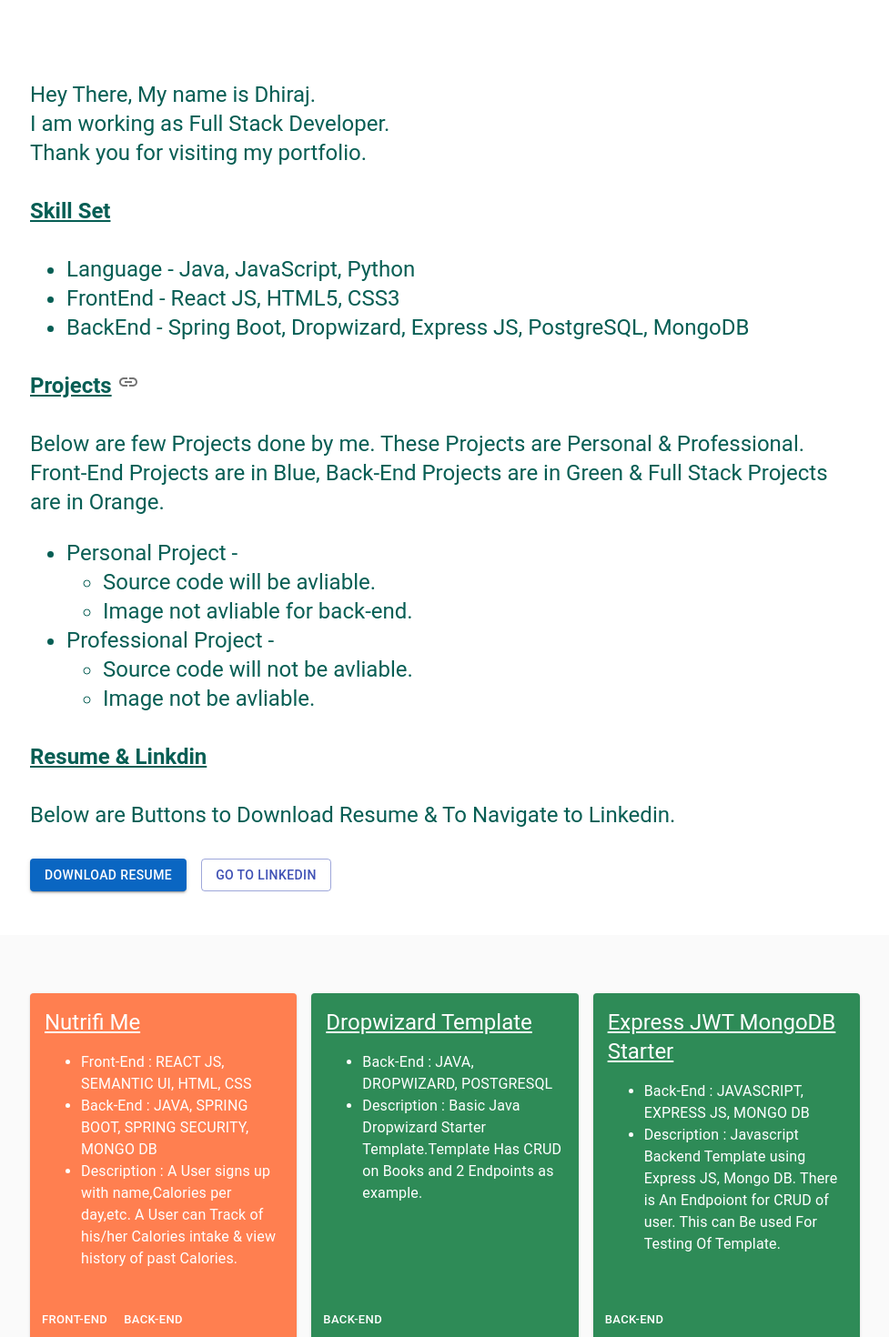
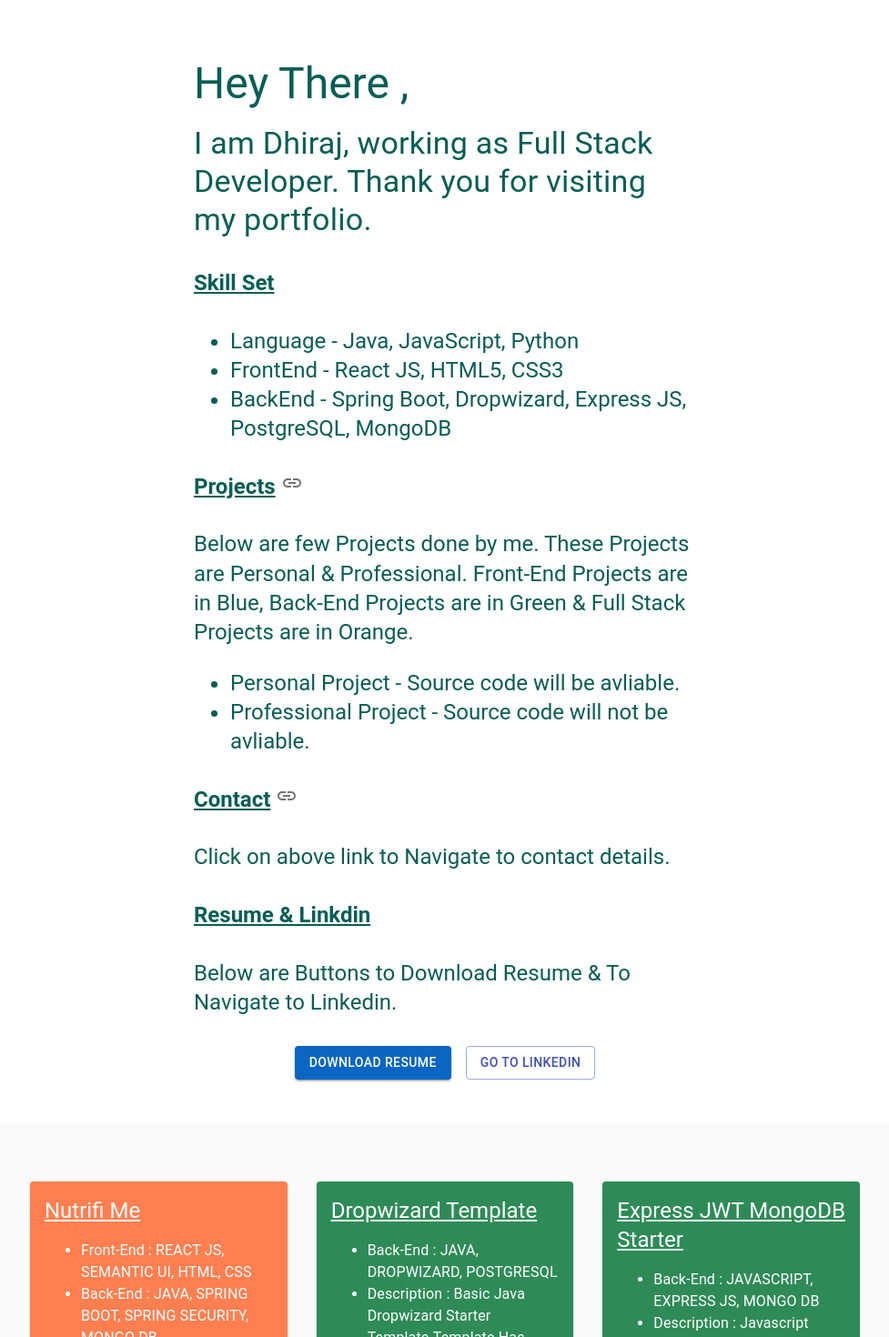
Before and after one commit to DhirajB7/dhiraj, a React (Create React App) app: page / in a window 1280 px wide. Shown: the top 1470 px of the page at 91% size, without its empty margins (151-1128 px from the left). Built offline with nearby package versions, Linux system fonts and the light colour scheme.

Commit message:
responsive

```diff
--- a/src/App.css
+++ b/src/App.css
@@ -1,3 +1,7 @@
+.info{
+  color: #075e54;
+}
+
 #downloadLink {
   text-decoration: none;
 }
@@ -57,28 +61,8 @@
   cursor: pointer;
 }
 
-.skillList {
-  text-align: left;
-}
-
 #projectLink {
   margin: 0% 0% 0% 0%;
   cursor: pointer;
   color: rgba(0, 0, 0, 0.54);
 }
-
-#intro {
-  color: #075e54;
-}
-
-#skill {
-  color: #075e54;
-}
-
-#project {
-  color: #075e54;
-}
-
-#resume {
-  color: #075e54;
-}
--- a/src/App.js
+++ b/src/App.js
@@ -1,9 +1,25 @@
 import "./App.css";
-import Portfolio from "./components/Portfolio";
+import React from "react";
+import { CssBaseline } from "@material-ui/core";
+import MainContent from "./components/SmallerComponents/MainContent";
+import Projects from "./components/SmallerComponents/Projects";
+import Footer from "./components/SmallerComponents/Footer";
 
 function App() {
 
-	return <Portfolio />;
+	return (
+		<div>
+
+			<CssBaseline />
+
+			<MainContent />
+
+			<Projects />
+
+			<Footer />
+
+		</div>
+	)
 }
 
 export default App;
--- a/src/components/Portfolio.js
+++ /dev/null
@@ -1,19 +0,0 @@
-import React from "react";
-import CssBaseline from "@material-ui/core/CssBaseline";
-import Projects from "./SmallerComponents/Projects";
-import Footer from "./SmallerComponents/Footer";
-import MainContent from "./SmallerComponents/MainContent";
-
-export default function Portolio() {
-	return (
-		<React.Fragment>
-			<CssBaseline />
-
-			<MainContent />
-
-			<Projects />
-
-			<Footer />
-		</React.Fragment>
-	);
-}
--- a/src/components/SmallerComponents/Body.js
+++ b/src/components/SmallerComponents/Body.js
@@ -2,30 +2,30 @@ import React from "react";
 import LinkIcon from "@material-ui/icons/Link";
 import Tooltip from "@material-ui/core/Tooltip";
 import Zoom from "@material-ui/core/Zoom";
+import { Typography } from "@material-ui/core";
 
 function Body() {
 	return (
 		<React.Fragment>
-			<p className="skillList" id="intro">
-				Hey There, My name is Dhiraj.<br></br>
-				I am working as Full Stack Developer.<br></br>
+
+			<Typography className = "info" variant="h4"  align="left"  paragraph>
+				I am Dhiraj, working as Full Stack Developer.
 				Thank you for visiting my portfolio.
-      		</p>
+      		</Typography>
 
-			  <div id = "skill">
+			<Typography className = "info" variant="h5" align="left" paragraph>
 				<h4>
-				<u className="skillList" >Skill Set</u>
+					<u>Skill Set</u>
 				</h4>
-			<ul className="skillList">
+				<ul>
 					<li>Language - Java, JavaScript, Python</li>
 					<li>FrontEnd - React JS, HTML5, CSS3</li>
-				<li>
-					BackEnd - Spring Boot, Dropwizard, Express JS, PostgreSQL, MongoDB
-        </li>
+					<li>BackEnd - Spring Boot, Dropwizard, Express JS, PostgreSQL, MongoDB</li>
 				</ul>
-			</div>
+			</Typography>
 
-			<div id = "project">
+			<Typography className = "info" variant="h5" align="left" paragraph>
+
 				<h4>
 					<u>Projects</u>{" "}
 					<Tooltip TransitionComponent={Zoom} title="Navigate To Projects">
@@ -34,39 +34,50 @@ function Body() {
 						</a>
 					</Tooltip>
 				</h4>
-			<p className="skillList">
+				<Typography className = "info"  variant="h5" align="left" paragraph>
 					Below are few Projects done by me. These Projects are Personal &
 					Professional. Front-End Projects are in Blue, Back-End Projects are in
 					Green & Full Stack Projects are in Orange.
-      </p>
-			<p className="skillList">
+      			</Typography>
+
+				<Typography className = "info"  variant="h5" align="left" paragraph>
 					<ul>
 						<li>
-						Personal Project -{" "}
-						<ul>
-							<li>Source code will be avliable.</li>
-							<li>Image not avliable for back-end.</li>
-						</ul>{" "}
-					</li>
+							Personal Project - Source code will be avliable.</li>
+
 						<li>
-						Professional Project -
-            <ul>
-							<li>Source code will not be avliable.</li>
-							<li>Image not be avliable.</li>
-						</ul>{" "}
-					</li>
+							Professional Project - Source code will not be avliable.</li>
+
 					</ul>
-			</p>
-			</div>
+				</Typography>
+			</Typography>
 
-			<div id = "resume">
+			<Typography className = "info"  variant="h5" align="left" paragraph>
+
+				<h4>
+					<u>Contact</u>{" "}
+					<Tooltip TransitionComponent={Zoom} title="Navigate To Contact Details">
+						<a href="#footer">
+							<LinkIcon id="projectLink" />
+						</a>
+					</Tooltip>
+				</h4>
+
+					Click on above link to Navigate to contact details.
+
+
+			</Typography>
+
+			<Typography className = "info"  variant="h5" align="left" paragraph>
+
 				<h4>
 					<u>Resume & Linkdin</u>
 				</h4>
-			<p className="skillList">
+
 					Below are Buttons to Download Resume & To Navigate to Linkedin.
-      </p>
-	  </div>
+
+
+			</Typography>
 		</React.Fragment>
 	);
 }
--- /dev/null
+++ b/src/components/SmallerComponents/Buttons.js
@@ -0,0 +1,39 @@
+import React from "react";
+import { Grid, Button } from "@material-ui/core";
+import { linkedInUrl, name } from "../Constant";
+import resumePdf from "../images/resume.pdf";
+
+function Buttons() {
+	const fileName = name.toUpperCase() + " Resume.pdf";
+	return (
+		<React.Fragment>
+			<Grid container spacing={2} justify="center">
+				<Grid item>
+					<a
+						id="downloadLink"
+						href={resumePdf}
+						target="_blank"
+						rel="noreferrer"
+						download={fileName}
+					>
+						<Button id="buttonDownload" variant="contained" color="primary">
+							Download Resume
+                				</Button>
+					</a>
+				</Grid>
+				<Grid item>
+					<Button
+						variant="outlined"
+						color="primary"
+						onClick={() => window.open(linkedInUrl, "_blank")}
+					>
+						Go To Linkedin
+              				</Button>
+				</Grid>
+			</Grid>
+		</React.Fragment>
+	)
+
+}
+
+export default Buttons;
--- a/src/components/SmallerComponents/Footer.js
+++ b/src/components/SmallerComponents/Footer.js
@@ -14,12 +14,12 @@ import {
 } from "../Constant";
 import Tooltip from "@material-ui/core/Tooltip";
 import Zoom from "@material-ui/core/Zoom";
-import { Link, Snackbar } from "@material-ui/core";
+import { Link, Snackbar, Container } from "@material-ui/core";
 import MuiAlert from "@material-ui/lab/Alert";
 
 function Copyright() {
 	return (
-		<Typography variant="body2" color="textSecondary" align="center">
+		<Typography variant="body2"  className = "info" align="center">
 			{"Copyright © "}
 			<Link color="inherit" href="https://dhirajb7.github.io/">
 				{actualUrl}
@@ -62,8 +62,8 @@ function Footer() {
 	};
 
 	return (
-		<footer className={classes.footer}>
-			<Typography variant="h4" align="center" gutterBottom>
+			<footer id = "footer" className={classes.footer}>
+				<Typography  className = "info" variant="h4" align="center" gutterBottom>
 					<u>CONTACT DETAILS</u>
 				</Typography>
 
--- /dev/null
+++ b/src/components/SmallerComponents/Header.js
@@ -0,0 +1,18 @@
+import React from "react";
+import { Typography } from "@material-ui/core";
+
+function Header() {
+
+	return (
+		<React.Fragment>
+
+			<Typography component="h1" variant="h3" align="left" className = "info" gutterBottom>
+				Hey There ,
+            </Typography>
+
+		</React.Fragment>
+	)
+
+}
+
+export default Header;
--- a/src/components/SmallerComponents/MainContent.js
+++ b/src/components/SmallerComponents/MainContent.js
@@ -1,12 +1,10 @@
 import React from "react";
-import Button from "@material-ui/core/Button";
-import Grid from "@material-ui/core/Grid";
 import Typography from "@material-ui/core/Typography";
 import { makeStyles } from "@material-ui/core/styles";
 import Container from "@material-ui/core/Container";
 import Body from "./Body";
-import { linkedInUrl, name } from "../Constant";
-import resumePdf from "../images/resume.pdf";
+import Buttons from "./Buttons";
+import Header from "./Header";
 
 const useStyles = makeStyles((theme) => ({
 	heroContent: {
@@ -19,38 +17,15 @@ const useStyles = makeStyles((theme) => ({
 }));
 function MainContent() {
 	const classes = useStyles();
-	const fileName = name.toUpperCase() + " Resume.pdf";
 	return (
 		<div className={classes.heroContent}>
-			<Container maxWidth="md">
+			<Container maxWidth="sm">
 				<Typography variant="h5" align="left" paragraph>
+					<Header/>
 					<Body />
 				</Typography>
 				<div className={classes.heroButtons}>
-					<Grid container spacing={2} justify="left">
-						<Grid item>
-							<a
-								id="downloadLink"
-								href={resumePdf}
-								target="_blank"
-								rel="noreferrer"
-								download={fileName}
-							>
-								<Button id="buttonDownload" variant="contained" color="primary">
-									Download Resume
-                				</Button>
-							</a>
-						</Grid>
-						<Grid item>
-							<Button
-								variant="outlined"
-								color="primary"
-								onClick={() => window.open(linkedInUrl, "_blank")}
-							>
-								go to Linkedin
-              				</Button>
-						</Grid>
-					</Grid>
+					<Buttons/>
 				</div>
 			</Container>
 		</div>
--- a/src/components/SmallerComponents/OneCard.js
+++ b/src/components/SmallerComponents/OneCard.js
@@ -1,4 +1,4 @@
-import React from "react";
+import React, { useEffect, useState } from "react";
 import Button from "@material-ui/core/Button";
 import Card from "@material-ui/core/Card";
 import CardActions from "@material-ui/core/CardActions";
@@ -6,10 +6,10 @@ import CardContent from "@material-ui/core/CardContent";
 import CardMedia from "@material-ui/core/CardMedia";
 import Typography from "@material-ui/core/Typography";
 import { makeStyles } from "@material-ui/core/styles";
-import Grid from "@material-ui/core/Grid";
 import Tooltip from "@material-ui/core/Tooltip";
 import Zoom from "@material-ui/core/Zoom";
 import OneCardDescription from "./OneCardDescription";
+import { Grid } from "@material-ui/core";
 
 const useStyles = makeStyles((theme) => ({
 	card: {
@@ -27,8 +27,44 @@ const useStyles = makeStyles((theme) => ({
 function OneCard(prop) {
 	const classes = useStyles();
 
+	const [xs,setXs] = useState()
+
+	const [sm,setSm] = useState()
+
+	const [md,setMd] = useState()
+
+	useEffect(()=>{
+
+		const res = window.outerWidth
+
+
+		if(res > 768){
+
+			setMd(4)
+			setSm(false)
+			setXs(false)
+
+		}else if(res > 480){
+
+			setMd(false)
+			setSm(6)
+			setXs(false)
+
+		}else{
+
+			setMd(false)
+			setSm(false)
+			setXs(12)
+
+		}
+
+		console.log(res+" "+xs+" "+sm+" "+md);
+
+	},[])
+
+
 	return (
-		<Grid item xs={12} sm={6} md={4}>
+		<Grid item xs={xs} sm={sm} md={md}>
 			<Card
 				id={
 					prop.type === "full"
--- a/src/components/SmallerComponents/Projects.js
+++ b/src/components/SmallerComponents/Projects.js
@@ -14,34 +14,8 @@ const useStyles = makeStyles((theme) => ({
 function Projects() {
 	const classes = useStyles();
 	return (
-		<div id="projects">
-			<Container className={classes.cardGrid} maxWidth="md">
-				<Grid container spacing={2}>
-					{/* <OneCard
-						heading="Electric Company"
-						frontStack="Javascript, ReactJS, HTML5, CSS3"
-						backStack=""
-						description="to be filled"
-						imageUrl=""
-						type="front"
-						haveCode="false"
-						imageTitle=""
-						githubFeUrl=""
-						githubBeUrl=""
-					/> */}
-
-					{/* <OneCard
-						heading="Automobile Insurance"
-						frontStack=""
-						backStack="Java, Dropwizard, PostgreSQL"
-						description="to be filled"
-						imageUrl=""
-						type="back"
-						haveCode="false"
-						imageTitle="random title"
-						githubFeUrl="https://dhirajb7.github.io"
-						githubBeUrl="https://dhirajb7.github.io"
-						/> */}
+			<Container id="projects" className={classes.cardGrid} maxWidth="md">
+				<Grid container spacing={4}>
 
 					<OneCard
 						heading="Nutrifi Me"
@@ -226,7 +200,6 @@ function Projects() {
 					/>
 				</Grid>
 			</Container>
-		</div>
 	);
 }
 
```
Also changed, not shown: src/components/images/dog.jpg (deleted), src/components/images/notFound.png (added). Lines whose indentation alone changed are shown as unchanged.
